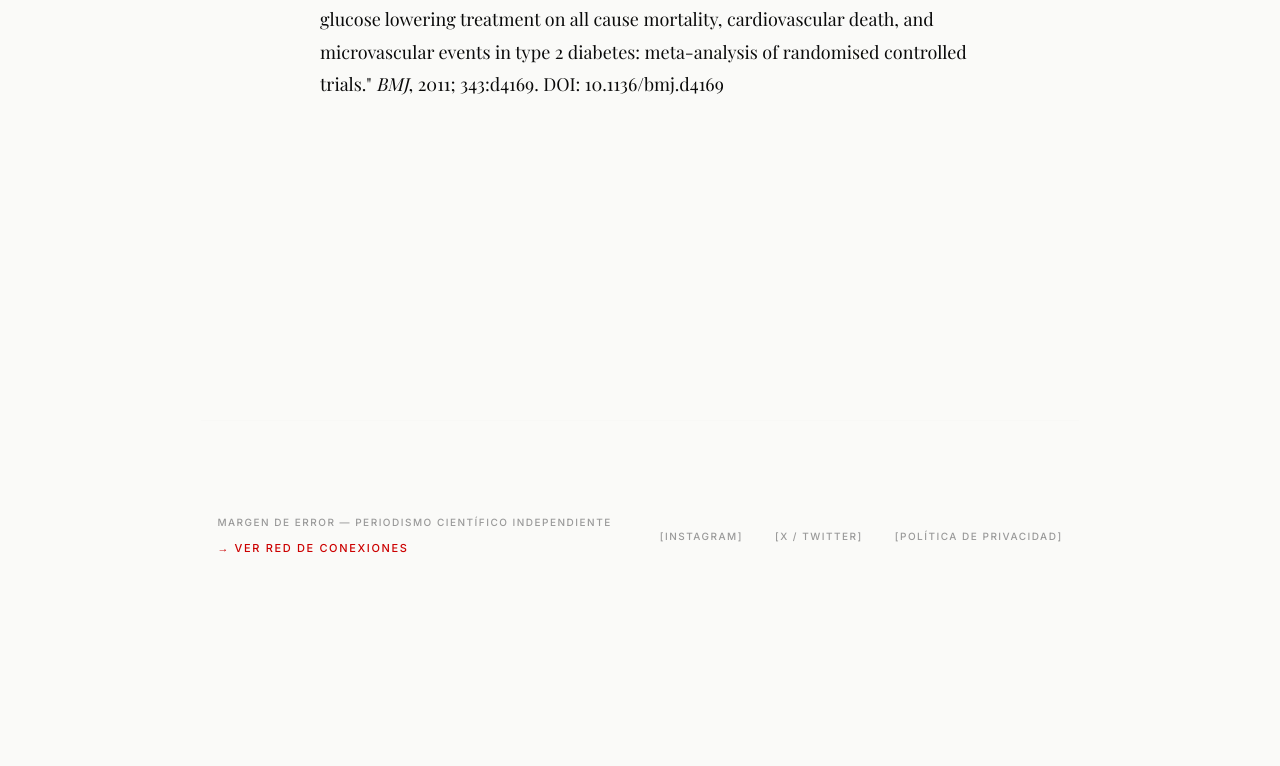
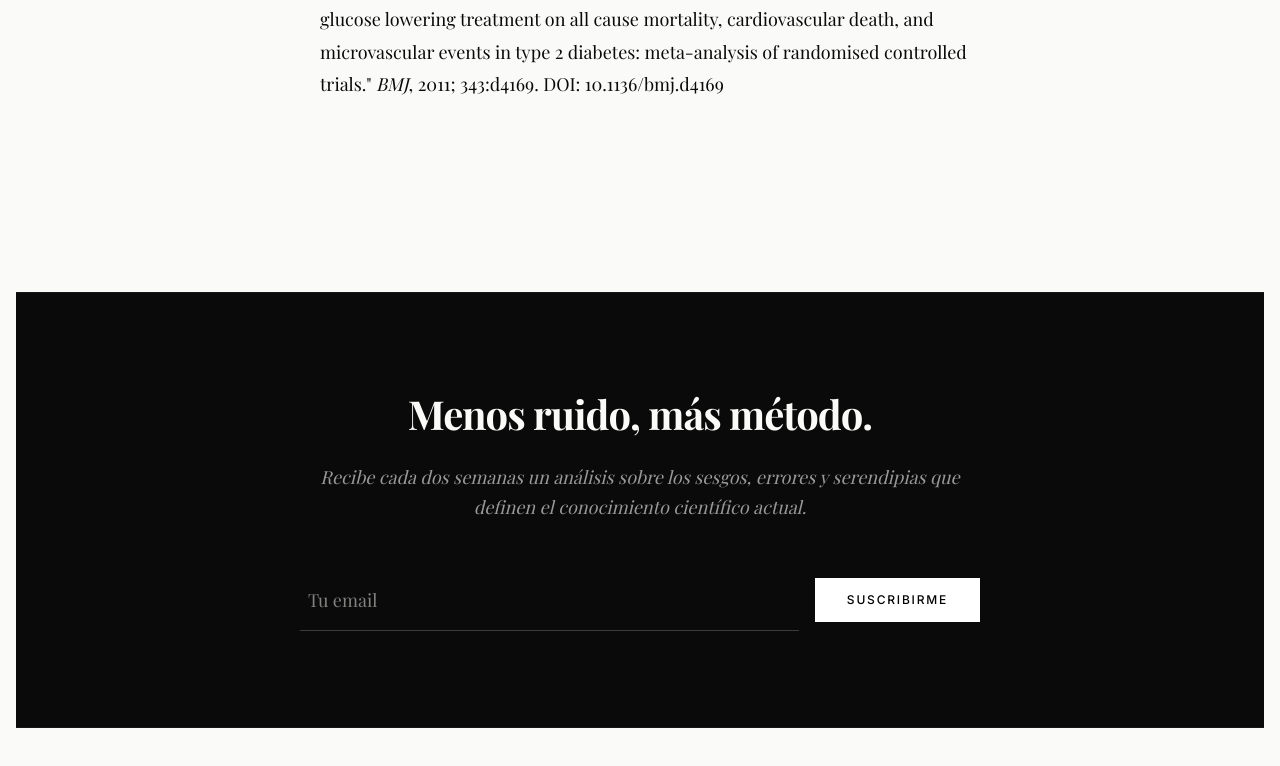
Before and after one commit to margendeerror-mde/margen-de-error, a Next.js app: page /analisis/cuando-bajar-el-numero-mato-gente in a window 1280 px wide. Shown: the part 4431-5197 px from the top of the page. Before the commit the page ends 5081 px from the top, so only its background shows below. Built offline with nearby package versions, Linux system fonts and the light colour scheme.

Commit message:
feat: integrar newsletter en artículos y página principal

```diff
--- /dev/null
+++ b/app/api/subscribe/route.ts
@@ -0,0 +1,48 @@
+import { NextResponse } from 'next/server';
+
+export async function POST(req: Request) {
+  try {
+    const { email } = await req.json();
+
+    if (!email) {
+      return NextResponse.json({ error: 'Email is required' }, { status: 400 });
+    }
+
+    const API_KEY = process.env.BEEHIIV_API_KEY;
+    const PUBLICATION_ID = process.env.BEEHIIV_PUBLICATION_ID;
+
+    // While keys are missing, we provide a fallback for testing the UI
+    if (!API_KEY || !PUBLICATION_ID) {
+      console.warn('Beehiiv API keys are missing. Subscription simulated.');
+      await new Promise(resolve => setTimeout(resolve, 1000)); // Simulate network delay
+      return NextResponse.json({ message: 'Simulated success (missing keys)' }, { status: 200 });
+    }
+
+    const response = await fetch(
+      `https://api.beehiiv.com/v2/publications/${PUBLICATION_ID}/subscriptions`,
+      {
+        method: 'POST',
+        headers: {
+          'Content-Type': 'application/json',
+          Authorization: `Bearer ${API_KEY}`,
+        },
+        body: JSON.stringify({
+          email,
+          reactivate_existing: true,
+          send_welcome_email: true,
+          utm_source: 'mde.uy',
+          utm_medium: 'website',
+        }),
+      }
+    );
+
+    if (response.ok) {
+      return NextResponse.json({ message: 'Success' }, { status: 200 });
+    } else {
+      const errorData = await response.json();
+      return NextResponse.json({ error: errorData.message || 'Error from Beehiiv' }, { status: response.status });
+    }
+  } catch (error) {
+    return NextResponse.json({ error: 'Internal Server Error' }, { status: 500 });
+  }
+}
--- a/app/page.tsx
+++ b/app/page.tsx
@@ -3,6 +3,7 @@
 import { useState, useRef, useEffect } from 'react';
 import Link from 'next/link';
 import GlobalMenu from '@/components/GlobalMenu';
+import Newsletter from '@/components/Newsletter';
 
 const sections = [
   {
@@ -59,6 +60,16 @@ const sections = [
     textColor: '#FFFFFF',
     accentColor: '#FFFFFF',
     detail: 'grid',
+  },
+  {
+    id: 'newsletter',
+    title: 'NEWSLETTER',
+    subtitle: 'Menos ruido, más método. Análisis quincenal sobre el conocimiento científico.',
+    bgColor: '#0A0A0A',
+    textColor: '#FFFFFF',
+    accentColor: '#CC0000',
+    detail: 'grid',
+    isNewsletter: true
   }
 ];
 
@@ -135,7 +146,7 @@ export default function EntryPage() {
               </div>
             </div>
 
-            {!section.isHome && (
+            {!section.isHome && !section.isNewsletter && (
               <div className={`absolute bottom-24 left-1/2 -translate-x-1/2 flex gap-8 z-20 transition-all duration-700 ${getAnimClass(idx, 'delay-700')}`}>
                 <Link
                   href={`/${section.id}`}
@@ -144,6 +155,12 @@ export default function EntryPage() {
                 >
                   → LEER
                 </Link>
+              </div>
+            )}
+
+            {section.isNewsletter && (
+              <div className={`w-full max-w-[680px] z-10 transition-all duration-700 ${getAnimClass(idx, 'delay-700')}`}>
+                <Newsletter />
               </div>
             )}
           </section>
--- /dev/null
+++ b/components/Newsletter.tsx
@@ -0,0 +1,74 @@
+'use client';
+
+import { useState } from 'react';
+
+export default function Newsletter() {
+  const [email, setEmail] = useState('');
+  const [status, setStatus] = useState<'idle' | 'loading' | 'success' | 'error'>('idle');
+
+  const handleSubmit = async (e: React.FormEvent) => {
+    e.preventDefault();
+    setStatus('loading');
+
+    // Placeholder for API call
+    // When the user provides the API key, we will implement the actual fetch to /api/subscribe
+    try {
+      const res = await fetch('/api/subscribe', {
+        method: 'POST',
+        headers: { 'Content-Type': 'application/json' },
+        body: JSON.stringify({ email }),
+      });
+
+      if (res.ok) {
+        setStatus('success');
+        setEmail('');
+      } else {
+        setStatus('error');
+      }
+    } catch (err) {
+      setStatus('error');
+    }
+  };
+
+  return (
+    <section id="newsletter" className="bg-[#0A0A0A] text-[#FAFAF8] py-24 px-6 border-y border-white/5">
+      <div className="max-w-[680px] mx-auto text-center">
+        <h2 className="font-serif text-[clamp(1.8rem,4vw,2.5rem)] leading-tight mb-6 font-bold tracking-tight">
+          Menos ruido, más método.
+        </h2>
+        <p className="font-serif text-lg text-[#999] mb-12 italic leading-relaxed">
+          Recibe cada dos semanas un análisis sobre los sesgos, errores y serendipias que definen el conocimiento científico actual.
+        </p>
+
+        <form onSubmit={handleSubmit} className="flex flex-col sm:flex-row gap-4 items-center">
+          <input
+            type="email"
+            placeholder="Tu email"
+            required
+            value={email}
+            onChange={(e) => setEmail(e.target.value)}
+            className="flex-1 bg-transparent border-b border-white/20 py-4 px-2 font-serif text-lg focus:outline-none focus:border-white transition-colors w-full"
+          />
+          <button
+            type="submit"
+            disabled={status === 'loading'}
+            className="tag-text !text-[12px] bg-white text-black px-8 py-4 hover:bg-accent hover:text-white transition-all disabled:opacity-50 whitespace-nowrap"
+          >
+            {status === 'loading' ? 'ENVIANDO...' : 'SUSCRIBIRME'}
+          </button>
+        </form>
+
+        {status === 'success' && (
+          <p className="mt-8 text-accent font-serif italic text-sm animate-fade-in">
+            ¡Gracias! Revisa tu correo para confirmar la suscripción.
+          </p>
+        )}
+        {status === 'error' && (
+          <p className="mt-8 text-accent font-serif italic text-sm">
+            Algo salió mal. Por favor intenta de nuevo.
+          </p>
+        )}
+      </div>
+    </section>
+  );
+}
--- a/components/PiecePage.tsx
+++ b/components/PiecePage.tsx
@@ -4,6 +4,7 @@ import { MDXRemote } from 'next-mdx-remote/rsc';
 import Link from 'next/link';
 import GlobalMenu from '@/components/GlobalMenu';
 import { SECCION_COLORS } from '@/lib/types';
+import Newsletter from '@/components/Newsletter';
 
 export default function PiecePage({
   params,
@@ -72,6 +73,10 @@ export default function PiecePage({
           <MDXRemote source={pieza.content} />
         </div>
       </div>
+
+      <div className="mt-48">
+        <Newsletter />
+      </div>
     </article>
   );
 }
```
